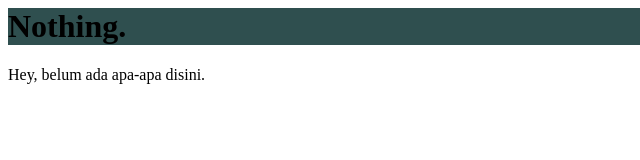
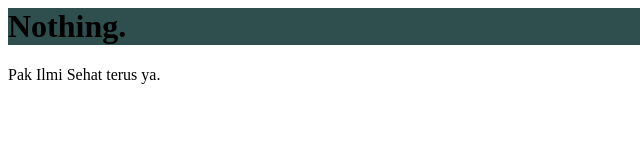
Before and after one commit to fatashr/fatashr.github.io, a plain HTML site: page index.html in a window 1280 px wide. Shown: the full height of the page, 0-640 px from the left. Drawn offline with Linux system fonts and the light colour scheme.

Commit message:
Update index.html

```diff
--- a/index.html
+++ b/index.html
@@ -10,7 +10,7 @@
 
   <body>
     <h1> Nothing. </h1>
-    <p> Hey, belum ada apa-apa disini. </p>
+    <p>Pak Ilmi Sehat terus ya. </p>
 
    </body>
   </head>
```
